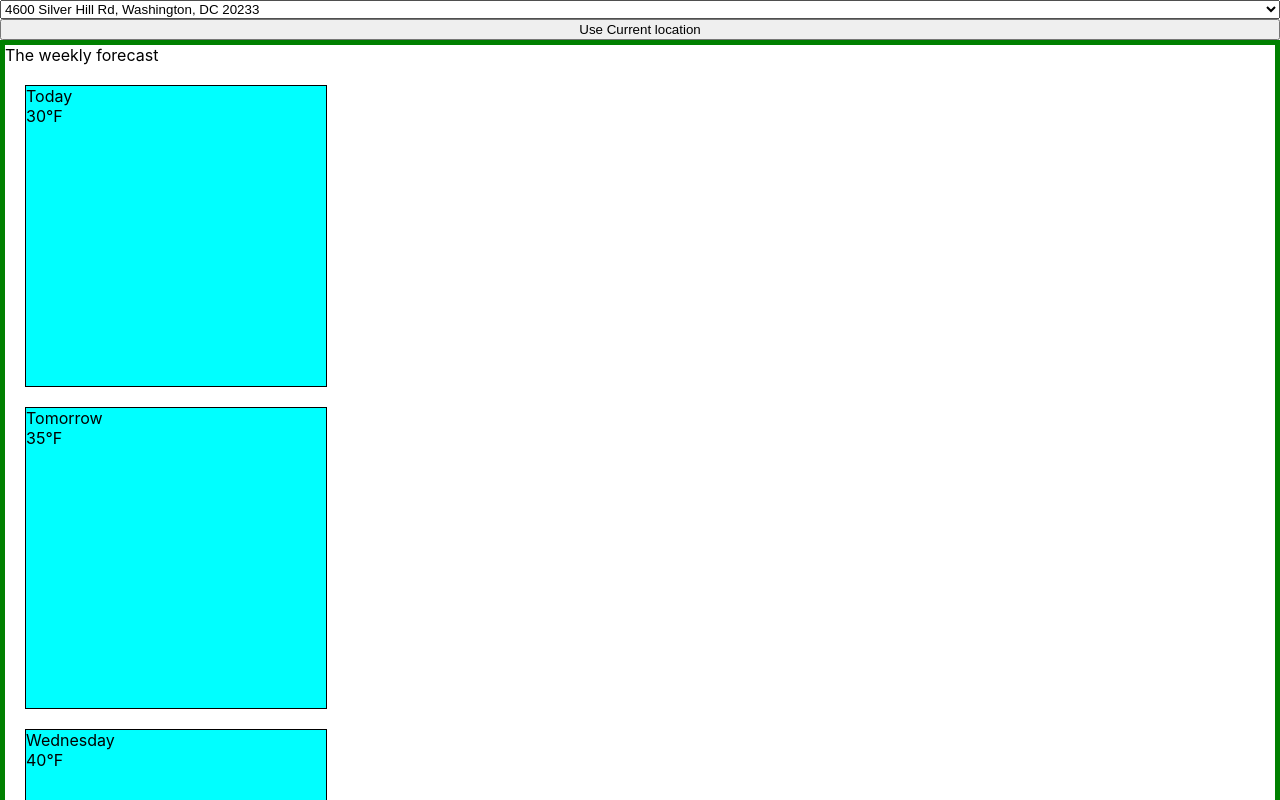
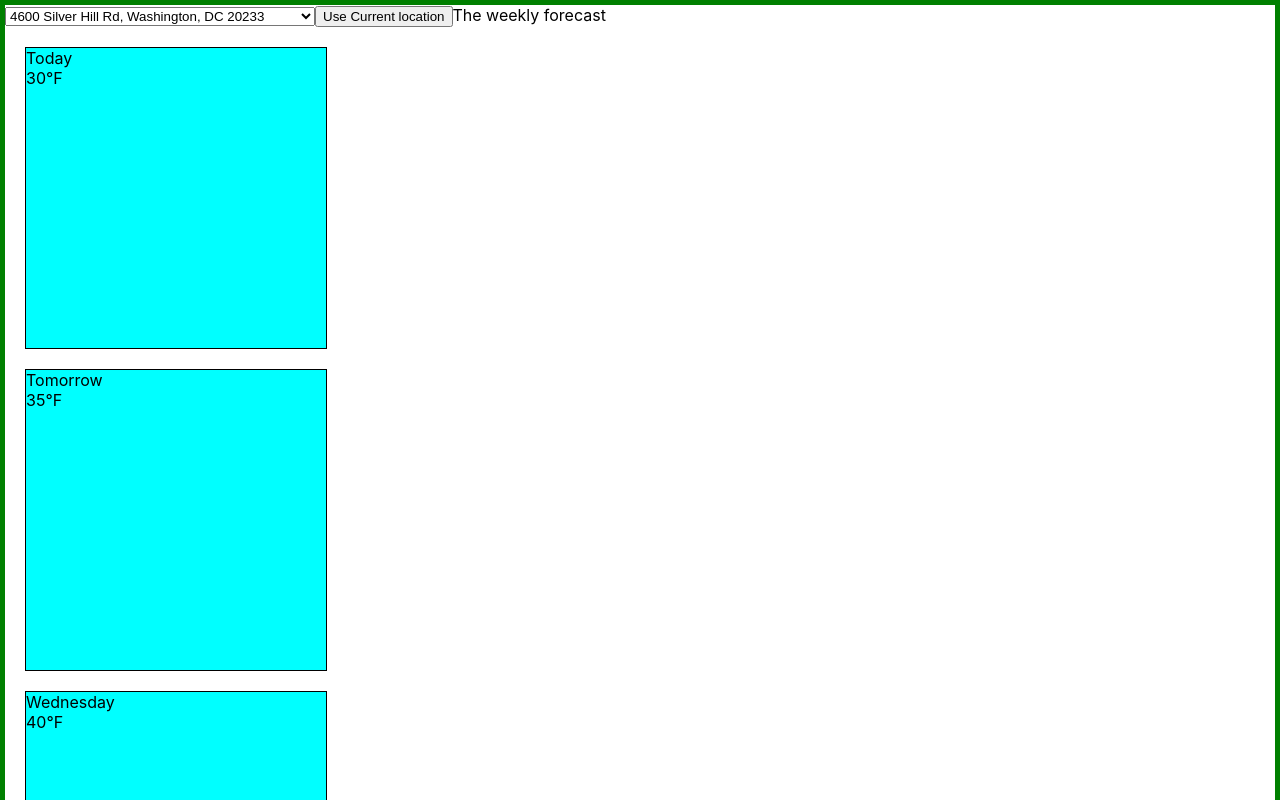
Before and after one commit to robertoclavijob/weather-app, a React (Create React App) app: page / in a window 1280 px wide. Shown: the top 800 px of the page. Built offline with nearby package versions, Linux system fonts and the light colour scheme.

Commit message:
Refactor code to use pages

```diff
--- a/src/App.css
+++ b/src/App.css
@@ -1,4 +1,3 @@
 .App {
-  display: flex;
-  flex-direction: column;
+
 }
--- a/src/App.tsx
+++ b/src/App.tsx
@@ -1,12 +1,9 @@
 import './App.css';
-import WeeklyForecast from './components/weekly-forecast';
-import AddressSearch from './components/address-search/AddressSearch';
-import { useState } from 'react';
+import WeeklyForecast from './pages/weekly-forecast';
 
 function App() {
   return (
     <div className="App">
-      <AddressSearch></AddressSearch>
       <WeeklyForecast></WeeklyForecast>
     </div>
   );
--- a/src/components/weekly-forecast/index.tsx
+++ b/src/pages/weekly-forecast/index.tsx
@@ -1,4 +1,5 @@
-import CardForecast from "../card-forecast";
+import AddressSearch from "../../components/address-search";
+import CardForecast from "../../components/card-forecast";
 import "./WeeklyForecast.css";
 
 function WeeklyForecast() {
@@ -13,6 +14,7 @@ function WeeklyForecast() {
   ];
   return (
     <div className="WeeklyForecast">
+      <AddressSearch></AddressSearch>
       <span>The weekly forecast</span>
       {forecastItems.map((item, index) => (
         <CardForecast
```
Also changed, not shown: src/components/address-search/index.tsx (renamed from src/components/address-search/AddressSearch.tsx), src/pages/weekly-forecast/WeeklyForecast.css (renamed from src/components/weekly-forecast/WeeklyForecast.css).
